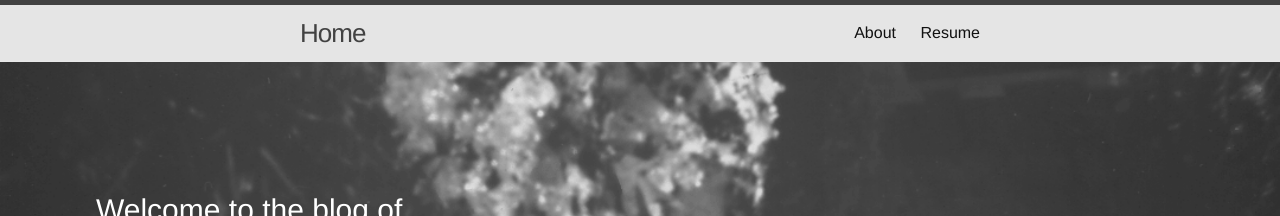
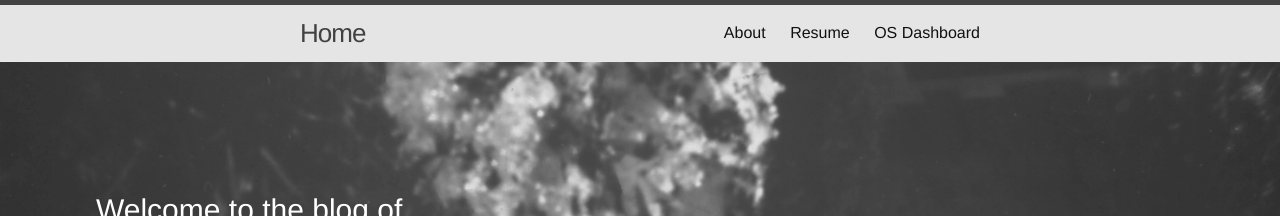
Before and after one commit to stevendiaz/stevendiaz.github.io, a Jekyll site: the page built from index.html, in a window 1280 px wide. Shown: the top 216 px of the page. Built offline with Jekyll 4.4.1, drawn with Linux system fonts in a browser that asks for light colours.

Commit message:
Added 439 visualization page to header

```diff
--- a/_includes/header.html
+++ b/_includes/header.html
@@ -20,6 +20,7 @@
           {% endif %}
         {% endfor %}
         <a class="page-link" href="/files/resume.pdf">Resume</a>
+        <a class="page-link" href="/439-project-viz/index.html">OS Dashboard</a>
       </div>
     </nav>
 
```
